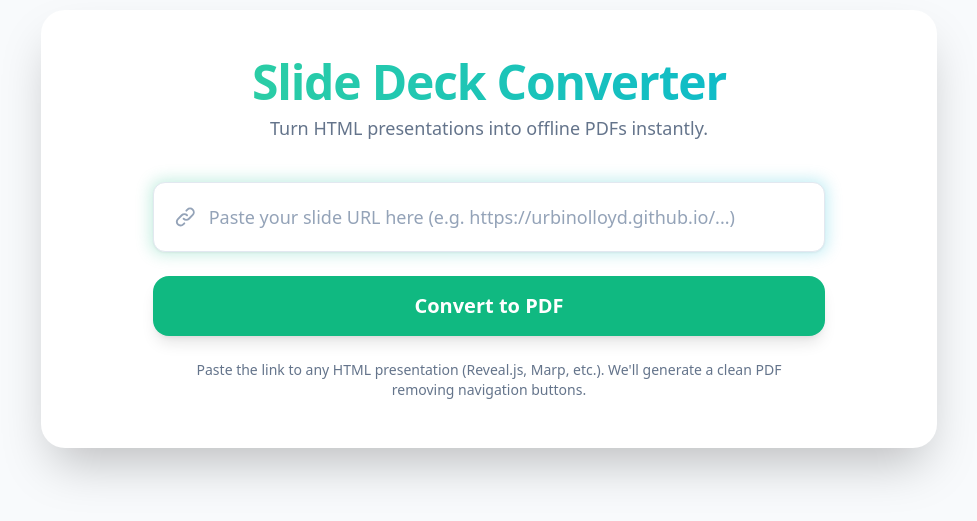
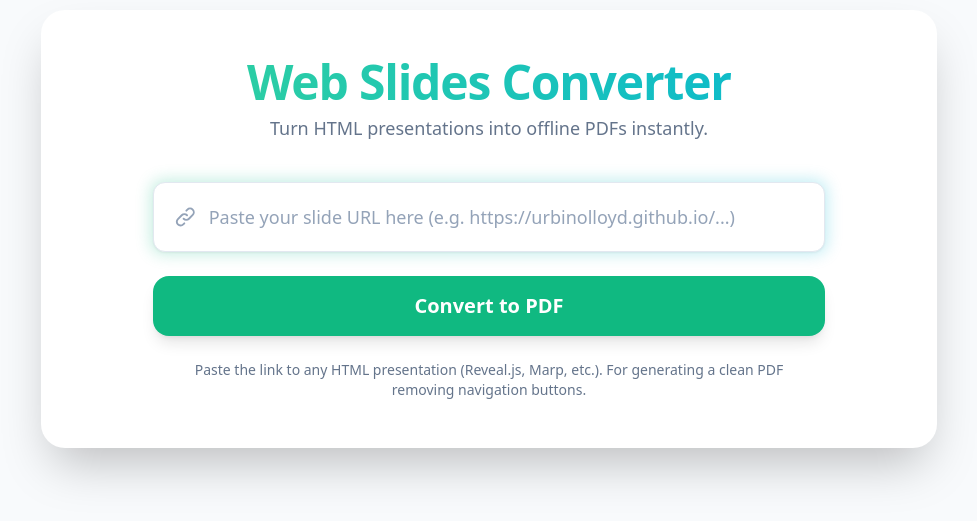
Before and after one commit to R0mb0/Web_slides_converter, a website: page Converter/public/index.html in a window 1280 px wide. Shown: the part 171-692 px from the top of the page, without its empty margins (151-1128 px from the left). Drawn offline with nearby package versions, Linux system fonts and the light colour scheme.

Commit message:
Minor fixes

```diff
--- a/Converter/public/index.html
+++ b/Converter/public/index.html
@@ -51,7 +51,7 @@
         <!-- Intestazione -->
         <div class="text-center mb-10">
             <h1 class="text-4xl md:text-5xl font-extrabold tracking-tight mb-2 bg-gradient-to-r from-emerald-400 to-cyan-500 bg-clip-text text-transparent">
-                Slide Deck Converter
+                Web Slides Converter
             </h1>
             <p class="text-slate-500 dark:text-slate-400 text-lg">
                 Turn HTML presentations into offline PDFs instantly.
@@ -76,7 +76,7 @@
             </button>
 
             <div class="text-center text-slate-500 dark:text-slate-400 text-sm mt-6 px-4">
-                <p>Paste the link to any HTML presentation (Reveal.js, Marp, etc.). We'll generate a clean PDF removing navigation buttons.</p>
+                <p>Paste the link to any HTML presentation (Reveal.js, Marp, etc.). For generating a clean PDF removing navigation buttons.</p>
             </div>
         </div>
 
```
